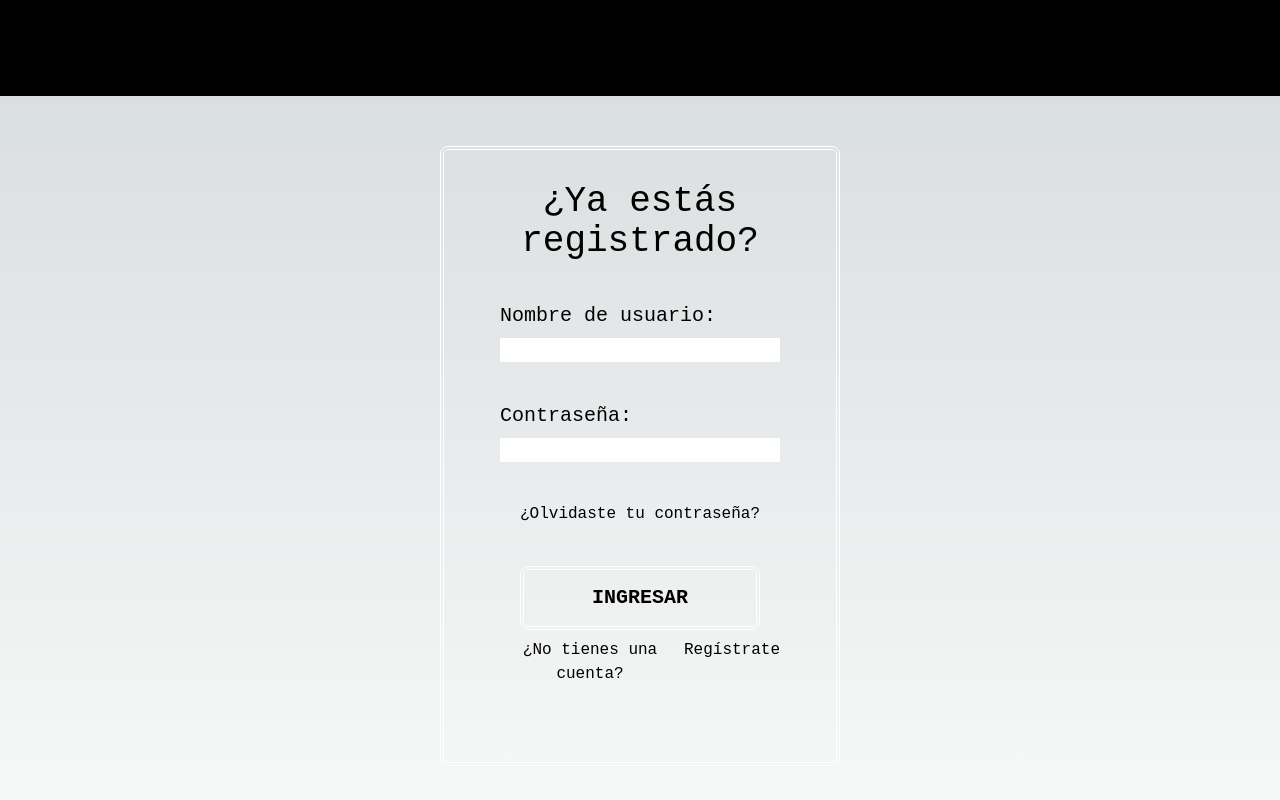
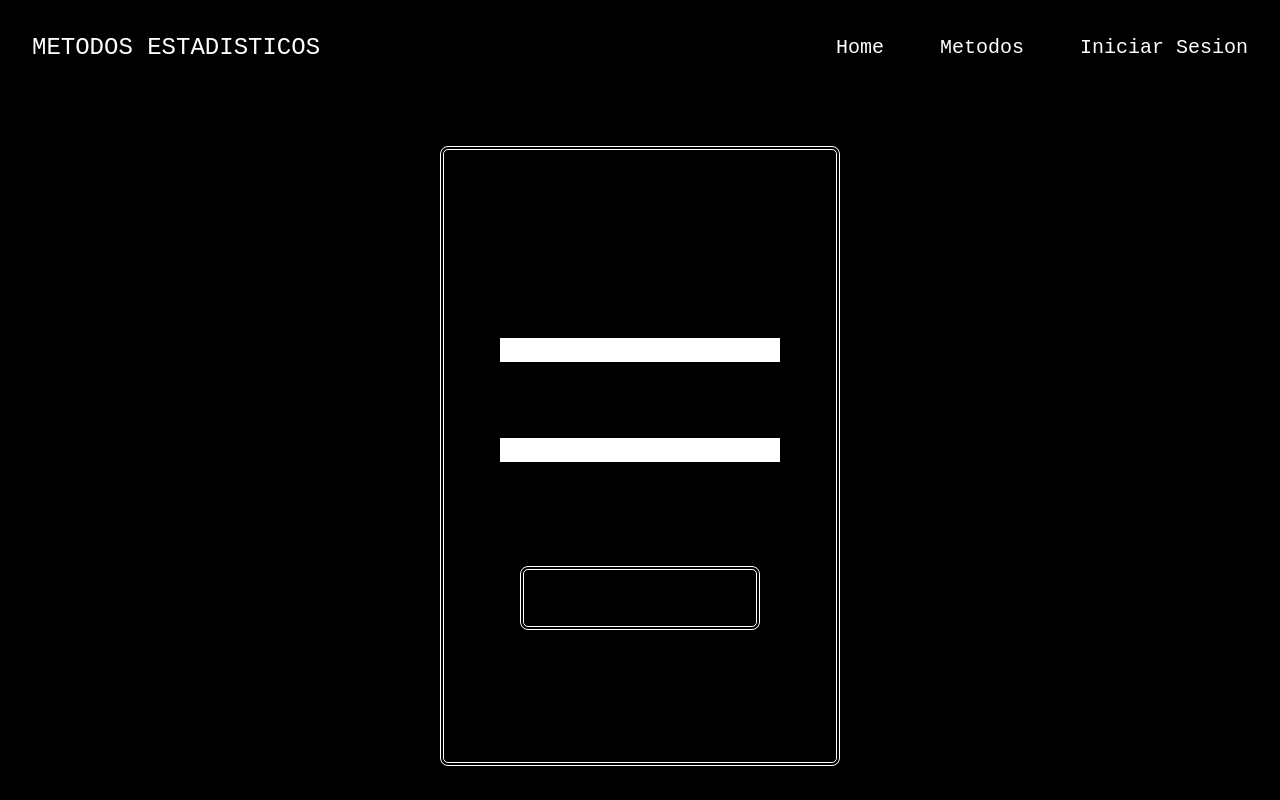
Before and after one commit to newneo4/Metodos-Estadisticos, a Next.js app in the folder frontend/: page /login in a window 1280 px wide. Shown: the top 800 px of the page. Built offline with nearby package versions, Linux system fonts and the light colour scheme.

Commit message:
estyles corrections

```diff
--- a/frontend/src/app/login/page.jsx
+++ b/frontend/src/app/login/page.jsx
@@ -8,7 +8,7 @@ export default function Login() {
   const [password, setPassword] = useState('');
 
   return (
-    <div className="flex h-[100vh] w-full flex-col items-center justify-center px-20 pt-28">
+    <div className="flex h-[100vh] w-full flex-col items-center justify-center px-20 pt-28 bg-black">
       <div className="w-[50vh] h-[90%] border-white border-4 border-double rounded-lg pt-8 flex flex-col items-center text-center font-titulo px-14">
         <span className="font-titulo text-4xl mb-10">¿Ya estás registrado?</span>
 
--- a/frontend/src/app/page.js
+++ b/frontend/src/app/page.js
@@ -3,7 +3,7 @@ import Hero from "../components/app/home/Hero";
 
 export default function Home() {
   return (
-    <main className="flex h-full flex-col items-center justify-between px-20 py-10">
+    <main className="flex h-full flex-col items-center justify-between px-20 py-10 bg-black">
       <Hero/>
       <Funciones/>
     </main>
--- a/frontend/src/app/registro/page.jsx
+++ b/frontend/src/app/registro/page.jsx
@@ -9,7 +9,7 @@ export default function Registro() {
   const [confirmPassword, setConfirmPassword] = useState('');
 
   return (
-    <div className="flex h-[100vh] w-full flex-col items-center justify-center px-20 pt-28">
+    <div className="flex h-[100vh] w-full flex-col items-center justify-center px-20 pt-28 bg-black">
       <div className="w-[50vh] h-[90%] border-white border-4 border-double rounded-lg pt-8 flex flex-col items-center text-center font-titulo px-14">
         <span className="font-titulo text-4xl mb-10">Registro</span>
 
--- a/frontend/src/components/layout/Navbar.jsx
+++ b/frontend/src/components/layout/Navbar.jsx
@@ -10,7 +10,7 @@ const Navbar = () => {
 
   return (
     <header>
-        <nav className=' fixed flex w-full p-8 bg-black z-50'>
+        <nav className=' fixed flex w-full p-8 bg-black z-50 text-white'>
             <div className='flex w-full font-titulo text-2xl hover:text-[#DA4167] hover:cursor-pointer
             '>
                 <Link href = '/'>
```
